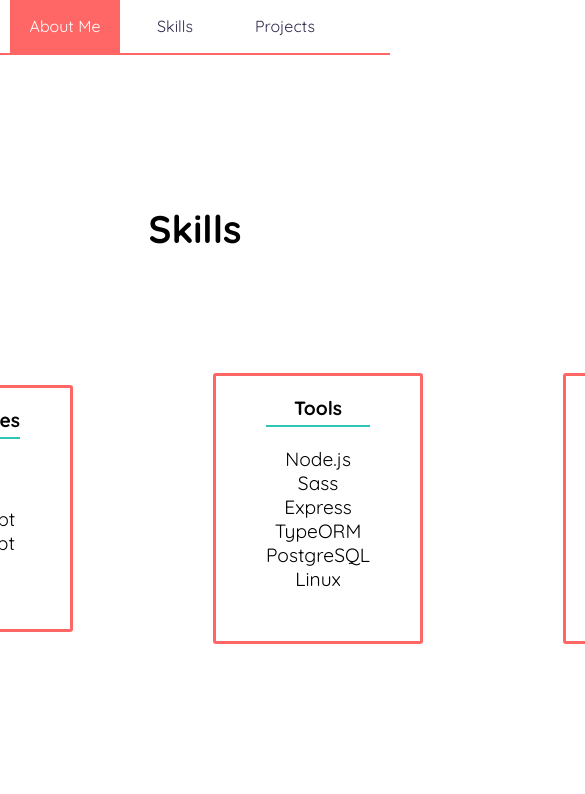
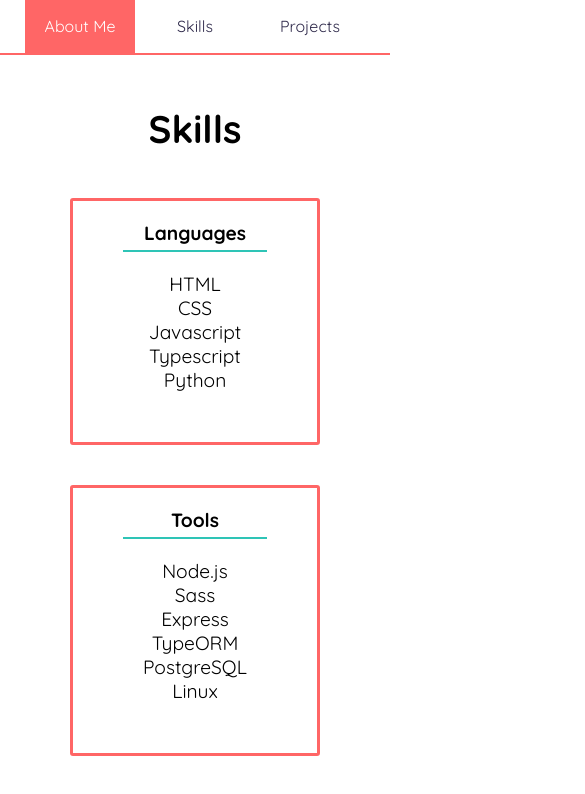
Before and after one commit to FrancyelZelling/portfolio, a React (Create React App) app: page /skills in a window 390 px wide. Shown: the top 794 px of the page, 585 px wide, since content can reach past the window. Built offline with nearby package versions, Linux system fonts and the light colour scheme.

Commit message:
Added Mobile Styling

```diff
--- a/src/Components/About.tsx
+++ b/src/Components/About.tsx
@@ -19,12 +19,14 @@ const About: React.FC = () => {
           quae asperiores id quos obcaecati! Et enim ipsam eum accusantium dolor
           ad consequatur dolor aut impedit natus."
         </p>
+        <div className="btn-container">
           <button className="skills-btn">
             <Link to="/skills">Skills</Link>
           </button>
           <button className="project-btn">
             <Link to="/projects">Projects</Link>
           </button>
+        </div>
       </div>
       <div className="contact">
         <img src="https://i.imgur.com/YgnzBbR.jpg" alt="profile-pic" />
--- a/src/Components/Projects.tsx
+++ b/src/Components/Projects.tsx
@@ -54,7 +54,7 @@ const Projects: React.FC = () => {
         </div>
       </div>
     </div>
-)
+  );
 };
 
 export default Projects;
--- /dev/null
+++ b/src/css/_breakpoints.scss
@@ -0,0 +1,3 @@
+$break-small: 320px;
+$break-medium: 768px;
+$break-large: 1200px;
--- a/src/css/master.css
+++ b/src/css/master.css
@@ -61,6 +61,15 @@ nav {
   nav .nav-item-focused {
     color: #ffffff;
     background-color: #ff6666; }
+  @media screen and (max-width: 768px) {
+    nav {
+      width: 100%;
+      justify-content: center; }
+      nav ul {
+        width: 100vw;
+        margin: 0px 25px;
+        display: flex;
+        justify-content: space-between; } }
 
 /* END Navbar Styling */
 /* About Section Styling */
@@ -78,6 +87,11 @@ nav {
     background-color: #2ec4b6; }
     .about .project-btn a {
       color: #ffffff; }
+  @media screen and (max-width: 768px) {
+    .about {
+      flex-direction: column;
+      justify-content: center;
+      margin-top: 50px; } }
 
 .description {
   align-items: center;
@@ -89,12 +103,22 @@ nav {
     font-weight: 300; }
   .description > p {
     margin-top: 30px; }
+  @media screen and (max-width: 768px) {
+    .description {
+      justify-content: center;
+      width: 60vw;
+      margin-left: auto; }
+      .description .btn-container {
+        display: flex; }
+      .description button {
+        margin: 15px 5px; } }
 
 .contact {
   border: 4px solid #ff6666;
   border-radius: 6px;
   padding: 20px 80px 50px 80px;
-  text-align: center; }
+  text-align: center;
+  margin-top: 40px; }
   .contact button {
     margin: 2px;
     padding: 2px 5px;
@@ -119,19 +143,30 @@ nav {
   align-items: center;
   font-size: 1.2rem;
   margin-top: 150px; }
+  @media screen and (max-width: 768px) {
+    .skills {
+      margin-top: 50px; } }
   .skills > h1 {
-    margin-bottom: 50px; }
+    margin-bottom: 25px; }
   .skills .skills-container {
     display: flex;
     max-width: 800px;
     align-items: center;
     justify-content: space-evenly; }
+    @media screen and (max-width: 768px) {
+      .skills .skills-container {
+        flex-direction: column; } }
   .skills .skill-section {
     margin: 70px;
     padding: 50px;
     padding-top: 20px;
     border: 3px solid #ff6666;
-    border-radius: 3px; }
+    border-radius: 3px;
+    width: 250px;
+    text-align: center; }
+    @media screen and (max-width: 768px) {
+      .skills .skill-section {
+        margin: 20px; } }
     .skills .skill-section > h4 {
       margin-bottom: 20px;
       padding-bottom: 5px;
@@ -154,6 +189,10 @@ nav {
     align-items: center;
     justify-content: center;
     padding: 20px; }
+    @media screen and (max-width: 768px) {
+      .projects .projects-container {
+        display: flex;
+        flex-direction: column; } }
   .projects .project .buttons {
     display: flex; }
     .projects .project .buttons button {
@@ -175,3 +214,5 @@ nav {
     height: 150px; }
     .projects .project .img-blank > h5 {
       margin-top: 10px; }
+
+@use 'breakpoints.scss';
--- a/src/css/master.scss
+++ b/src/css/master.scss
@@ -3,6 +3,11 @@ $secondary-color: #2ec4b6;
 $background-color: #ffffff;
 $text-light: #ffffff;
 $text-dark: #2e294a;
+
+// Breakpoints
+$break-small: 320px;
+$break-medium: 768px;
+$break-large: 1200px;
 
 /* Defaults */
 * {
@@ -79,6 +84,18 @@ nav {
     color: $background-color;
     background-color: $primary-color;
   }
+
+  @media screen and (max-width: $break-medium) {
+    width: 100%;
+    justify-content: center;
+
+    ul {
+      width: 100vw;
+      margin: 0px 25px;
+      display: flex;
+      justify-content: space-between;
+    }
+  }
 }
 /* END Navbar Styling */
 
@@ -106,6 +123,12 @@ nav {
       color: $text-light;
     }
   }
+
+  @media screen and (max-width: $break-medium) {
+    flex-direction: column;
+    justify-content: center;
+    margin-top: 50px;
+  }
 }
 
 .description {
@@ -122,6 +145,19 @@ nav {
   > p {
     margin-top: 30px;
   }
+
+  @media screen and (max-width: 768px) {
+    justify-content: center;
+    width: 60vw;
+    margin-left: auto;
+
+    .btn-container {
+      display: flex;
+    }
+    button {
+      margin: 15px 5px;
+    }
+  }
 }
 
 .contact {
@@ -129,6 +165,7 @@ nav {
   border-radius: 6px;
   padding: 20px 80px 50px 80px;
   text-align: center;
+  margin-top: 40px;
 
   button {
     margin: 2px;
@@ -167,8 +204,12 @@ nav {
   font-size: 1.2rem;
   margin-top: 150px;
 
+  @media screen and (max-width: $break-medium) {
+    margin-top: 50px;
+  }
+
   > h1 {
-    margin-bottom: 50px;
+    margin-bottom: 25px;
   }
 
   .skills-container {
@@ -176,6 +217,10 @@ nav {
     max-width: 800px;
     align-items: center;
     justify-content: space-evenly;
+
+    @media screen and (max-width: $break-medium) {
+      flex-direction: column;
+    }
   }
 
   .skill-section {
@@ -184,6 +229,12 @@ nav {
     padding-top: 20px;
     border: 3px solid $primary-color;
     border-radius: 3px;
+    width: 250px;
+    text-align: center;
+
+    @media screen and (max-width: $break-medium) {
+      margin: 20px;
+    }
 
     > h4 {
       margin-bottom: 20px;
@@ -197,15 +248,14 @@ nav {
   }
 }
 
-
-.projects{
+.projects {
   display: flex;
   flex-direction: column;
   margin-top: 160px;
   align-items: center;
   justify-content: center;
 
-  >h1{
+  > h1 {
     margin-bottom: 50px;
   }
 
@@ -216,6 +266,11 @@ nav {
     align-items: center;
     justify-content: center;
     padding: 20px;
+
+    @media screen and (max-width: $break-medium) {
+      display: flex;
+      flex-direction: column;
+    }
   }
 
   .project {
@@ -225,7 +280,6 @@ nav {
       button {
         display: inline-block;
         margin: 0px;
-
       }
       .main {
         background-color: $primary-color;
@@ -238,7 +292,7 @@ nav {
         color: $secondary-color;
       }
     }
-    .img-blank{
+    .img-blank {
       background-color: $text-dark;
       color: $text-light;
       text-align: center;
@@ -246,9 +300,11 @@ nav {
       width: 300px;
       height: 150px;
 
-      > h5{
+      > h5 {
         margin-top: 10px;
       }
     }
   }
 }
+
+@use 'breakpoints.scss';
```
Lines whose indentation alone changed are shown as unchanged.
